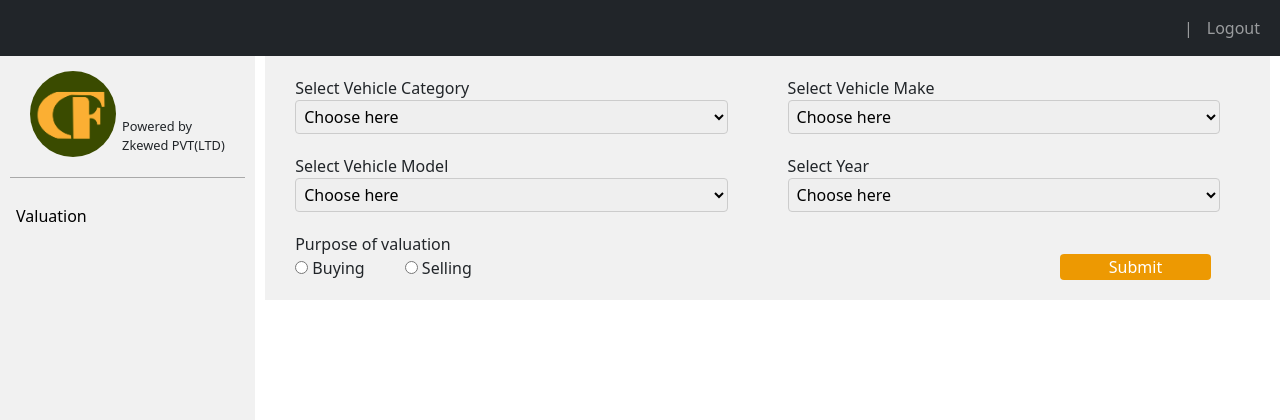
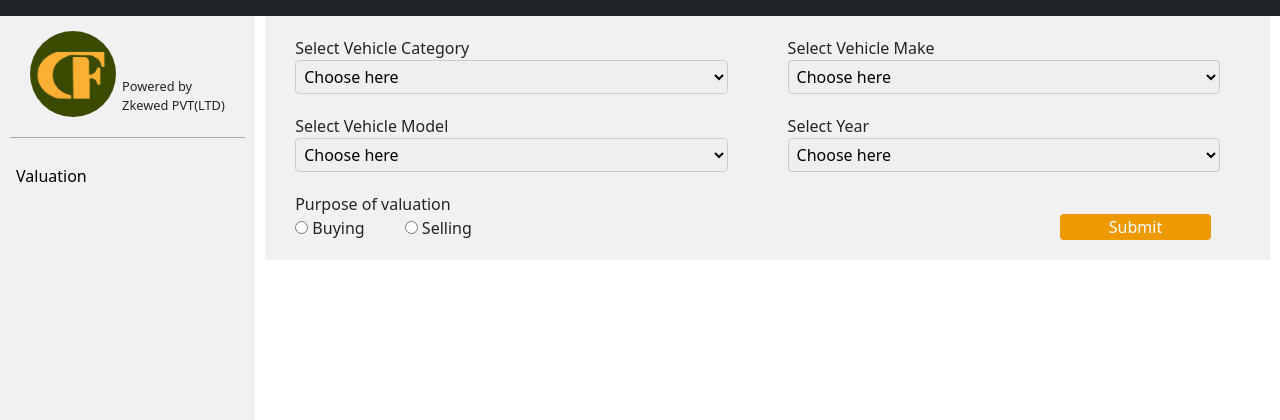
Before and after one commit to pasinduWick/Zkewed_Valuation, a Django app: page / in a window 1280 px wide. Shown: the top 420 px of the page. Run offline with Django 3.2, Linux system fonts and the light colour scheme; data that the repository does not hold is empty.

Commit message:
Update base-home.html

```diff
--- a/DMT/templates/base-home.html
+++ b/DMT/templates/base-home.html
@@ -19,10 +19,10 @@
                 <div></div>
                 <div>
                     <ul class="navbar-nav" style="flex-direction: row; gap: 6px;">
-                        <span class="navbar-text"> {{user.username}}  | </span>
+                        <!-- <span class="navbar-text"> {{user.username}}  | </span>
                         <li class="nav-item">
                             <a href="/logout" class="nav-link"> Logout</a>
-                        </li>
+                        </li> -->
                     </ul>
                 </div>
             </div>
```
